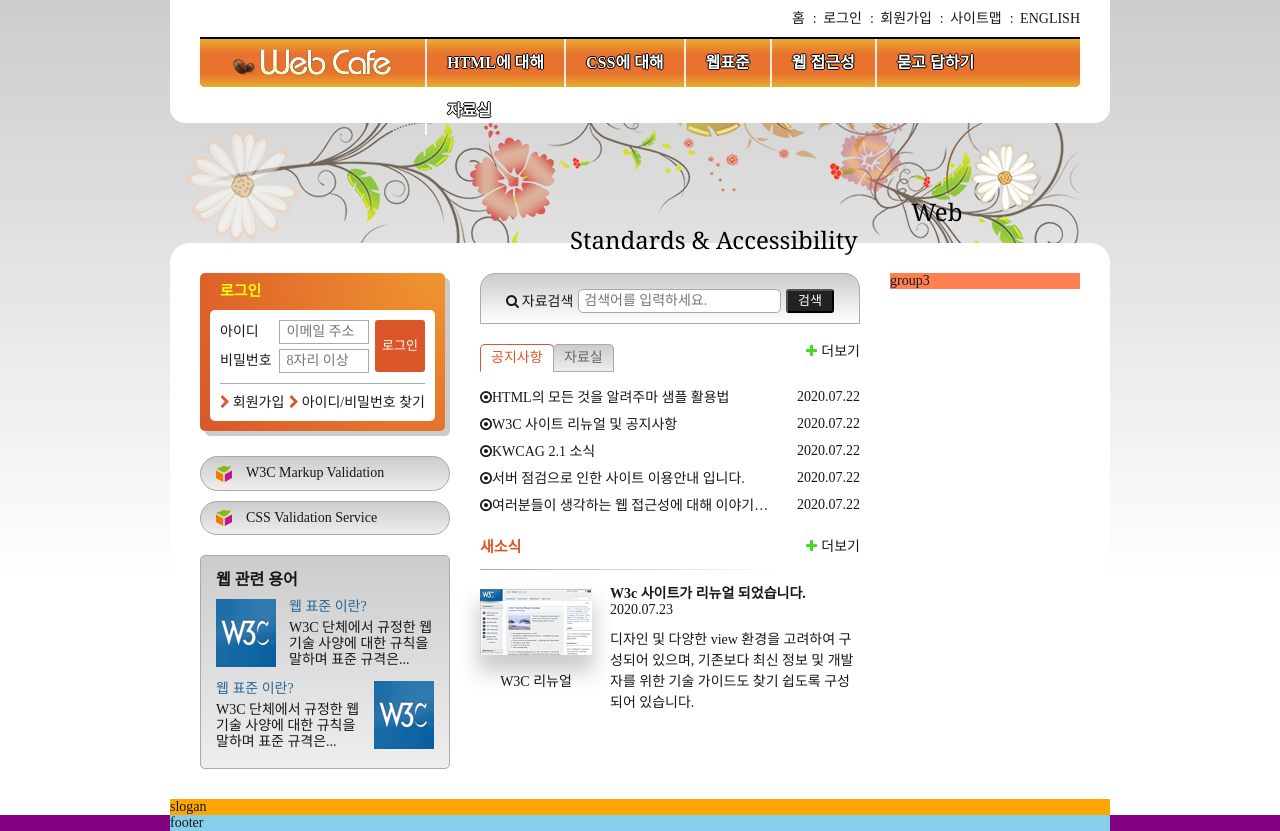
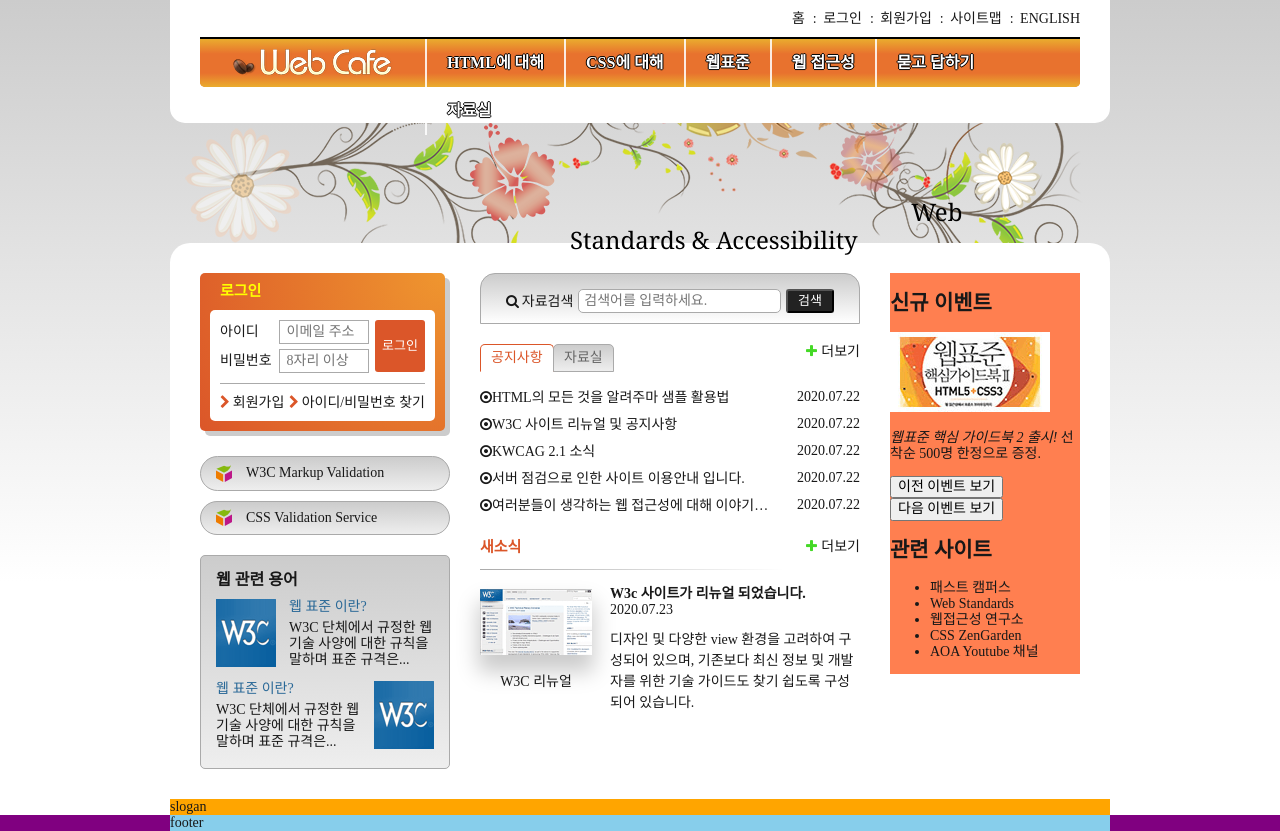
Before and after one commit to geum-yong/FDS17_Fixed, a plain HTML site: page index.html in a window 1280 px wide. Drawn offline with Linux system fonts and the light colour scheme; a web font is replaced by a local one.

Commit message:
신규 이벤트 및 관련 사이트 마크업

```diff
--- a/index.html
+++ b/index.html
@@ -251,12 +251,49 @@
         </section>
 
       </div>
-      <div class="group group3">group3</div>
+
+      <div class="group group3">
+        <div class="gradient-box">
+          <section class="event">
+            <h2 class="event-heading">
+              신규 <span>이벤트</span>
+            </h2>
+            <div id="eventDeltail">
+              <p class="event-thumbnail">
+                <img src="./images/free_gift.gif" alt="이벤트 경품 - 웹표준 핵심가이드 북 2 도서 증정" />
+              </p>
+              <p class="event-brief">
+                <em>웹표준 핵심 가이드북 2 출시!</em> 선착순 500명 한정으로 증정.
+              </p>
+            </div>
+            <div class="btn-wrap">
+              <button type="button" class="btn-prev">이전 이벤트 보기</button>
+              <button type="button" class="btn-next">다음 이벤트 보기</button>
+            </div>
+          </section>
+          <section class="related">
+            <h2 class="related-heading">
+              관련 <span>사이트</span>
+            </h2>
+            <ul class="related-list">
+              <li><a href="#" target="_blank">패스트 캠퍼스</a></li>
+              <li><a href="#" target="_blank">Web Standards</a></li>
+              <li><a href="#" target="_blank">웹접근성 연구소</a></li>
+              <li><a href="#" target="_blank">CSS ZenGarden</a></li>
+              <li><a href="#" target="_blank">AOA Youtube 채널</a></li>
+            </ul>
+          </section>
+        </div>
+      </div>
+
     </main>
+
     <article class="slogan">slogan</article>
+
     <div class="footer-bg">
       <footer class="footer">footer</footer>
     </div>
+
   </div>
 </body>
 </html>
```
